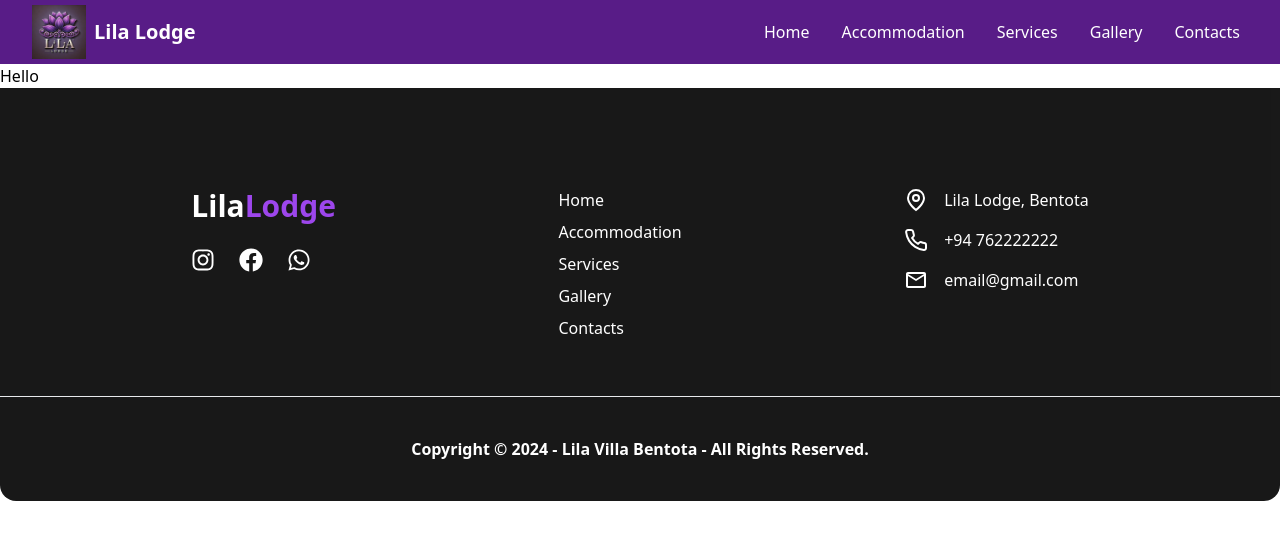
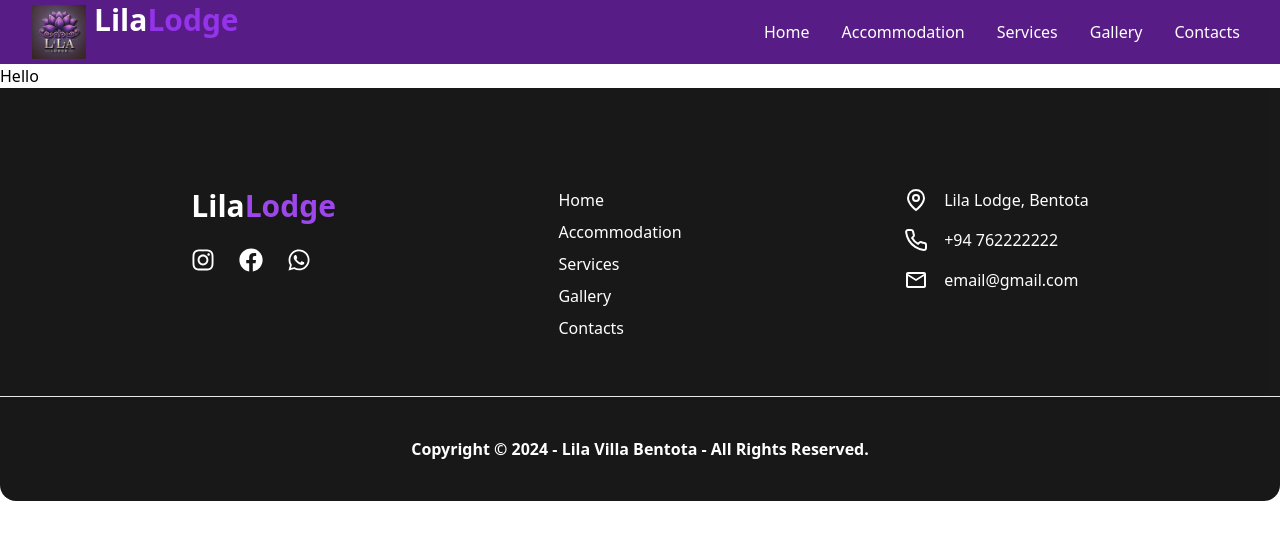
Before and after one commit to madushahc/Lila_Lodge, a Next.js app: page / in a window 1280 px wide. Shown: the top 540 px of the page. Built offline with nearby package versions, Linux system fonts and the light colour scheme.

Commit message:
add jason data

```diff
--- /dev/null
+++ b/app/components/ClientOnly.tsx
@@ -0,0 +1,19 @@
+"use client";
+
+import { useEffect, useState } from "react";
+
+const ClientOnly: React.FC<{ children: React.ReactNode }> = ({ children }) => {
+  const [mounted, setMounted] = useState(false);
+
+  useEffect(() => {
+    setMounted(true);
+  }, []);
+
+  if (!mounted) {
+    return null; // Or return a loading spinner if you prefer
+  }
+
+  return <>{children}</>;
+};
+
+export default ClientOnly;
--- a/app/components/NavBar.tsx
+++ b/app/components/NavBar.tsx
@@ -28,8 +28,10 @@ export default function NavBar() {
                 height={54}
                 priority={true}
               />
-              <a href="/" className="text-white text-xl font-bold ml-2">
-                Lila Lodge
+              <a href="/" >
+              <p className='text-white font-bold text-3xl pb-6 ml-2'>
+                    Lila<span className='text-purple-600'>Lodge</span>
+              </p>
               </a>
             </div>
           </div>
--- a/app/layout.tsx
+++ b/app/layout.tsx
@@ -3,8 +3,7 @@ import { Geist, Geist_Mono } from "next/font/google";
 import "./globals.css";
 import NavBar from "./components/NavBar";
 import Footer from "./components/Footer";
-
-
+import ClientOnly from "./components/ClientOnly";
 
 export const metadata: Metadata = {
   title: "Lila Lodge",
@@ -21,10 +20,9 @@ export default function RootLayout({
       <body>
         <NavBar />
         <main className="relative overflow-hidden">
-        {children}
+          <ClientOnly>{children}</ClientOnly>
         </main>
-
-        <Footer/>
+        <Footer />
       </body>
     </html>
   );
```
